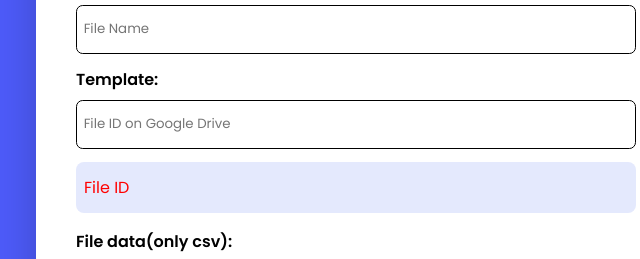
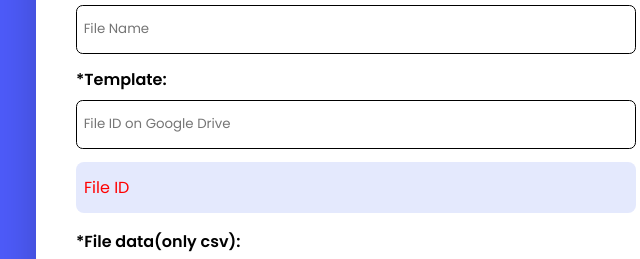
Before and after one commit to phakphum-man/data-keeper, a website: page gdrive.html in a window 1280 px wide. Shown: the part 331-590 px from the top of the page, 284-924 px from the left. Drawn offline with Linux system fonts and the light colour scheme; some packages are replaced by stand-ins of ours; a script that the page names is missing.

Commit message:
edit form require

```diff
--- a/gdrive.html
+++ b/gdrive.html
@@ -27,10 +27,10 @@
             <form>
               <label for="pdf-file-type">*Type:</label>
               <input type="text" id="pdf-file-type" placeholder="File Name" />
-              <label for="pdf-file-template">Template:</label>
+              <label for="pdf-file-template">*Template:</label>
               <input type="text" id="pdf-file-template" placeholder="File ID on Google Drive" />
               <span id="pdf-file-template-fid">File ID</span>
-              <label for="pdf-file-data">File data(only csv):</label>
+              <label for="pdf-file-data">*File data(only csv):</label>
               <input type="text" id="pdf-file-data" placeholder="File ID on Google Drive" />
               <span id="pdf-file-data-fid">File ID</span>
               <input type="button" id="pdf-run" value="Run output to file pdf" />
@@ -44,10 +44,10 @@
             <form>
               <label for="xlsx-file-type">*Type:</label>
               <input type="text" id="xlsx-file-type" placeholder="File Name" />
-              <label for="xlsx-file-template">Template:</label>
+              <label for="xlsx-file-template">*Template:</label>
               <input type="text" id="xlsx-file-template" placeholder="File ID on Google Drive" />
               <span id="xlsx-file-template-fid">File ID</span>
-              <label for="xlsx-file-data">File data:</label>
+              <label for="xlsx-file-data">*File data:</label>
               <input type="text" id="xlsx-file-data" placeholder="File ID on Google Drive" />
               <span id="xlsx-file-data-fid">File ID</span>
               <label for="xlsx-file-data-extension">File data extension:</label>
@@ -66,10 +66,10 @@
             <form>
               <label for="docx-file-type">*Type:</label>
               <input type="text" id="docx-file-type" placeholder="File Name" />
-              <label for="docx-file-template">Template:</label>
+              <label for="docx-file-template">*Template:</label>
               <input type="text" id="docx-file-template" placeholder="File ID on Google Drive" />
               <span id="docx-file-template-fid">File ID</span>
-              <label for="docx-file-data">File data:</label>
+              <label for="docx-file-data">*File data:</label>
               <input type="text" id="docx-file-data" placeholder="File ID on Google Drive" />
               <span id="docx-file-data-fid">File ID</span>
               <label for="docx-file-data-extension">File data extension:</label>
```
